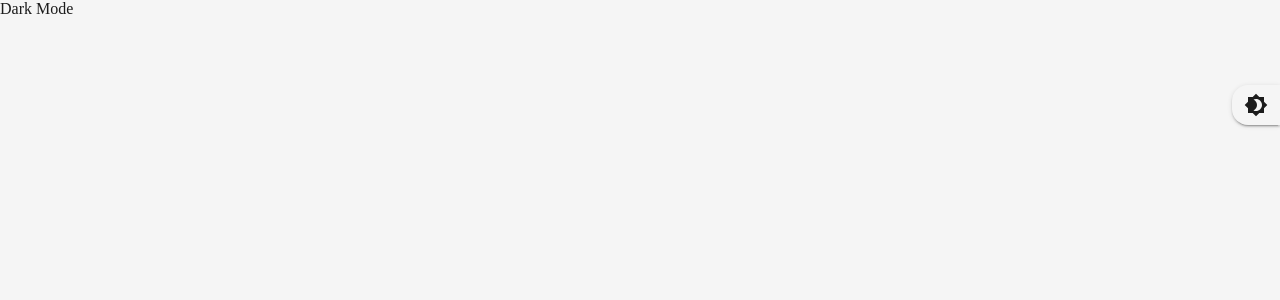
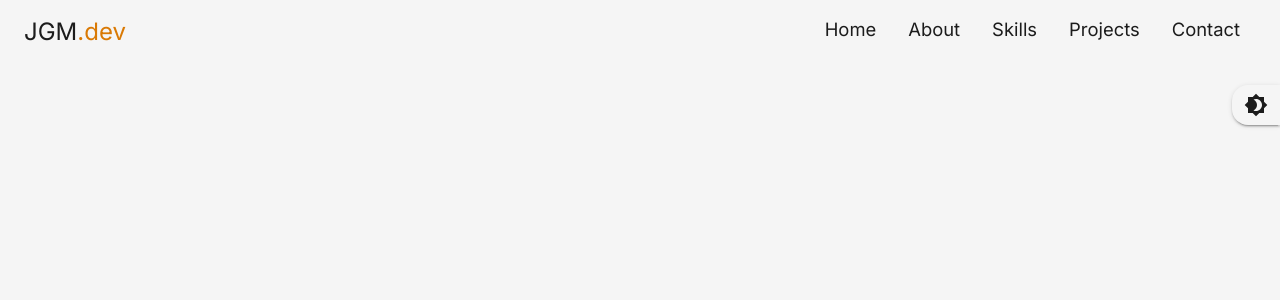
Before and after one commit to jordangm94/jgm-portfolio, a Next.js app: page / in a window 1280 px wide. Shown: the top 300 px of the page. Built offline with nearby package versions, Linux system fonts and the light colour scheme.

Commit message:
Create navigation bar with branding in left corner and navigation items on right

```diff
--- a/src/app/components/DarkMode.tsx
+++ b/src/app/components/DarkMode.tsx
@@ -9,7 +9,6 @@ export default function DarkMode() {
   const { setMode, mode } = useContext(ThemeContext);
   return (
     <Paper elevation={0} sx={{ height: "100vh", borderRadius: 0 }}>
-      Dark Mode
       <IconButton
         onClick={() => {
           if (mode) {
--- /dev/null
+++ b/src/app/components/NavBar.tsx
@@ -0,0 +1,79 @@
+"use client";
+import * as React from "react";
+import AppBar from "@mui/material/AppBar";
+import Box from "@mui/material/Box";
+import Toolbar from "@mui/material/Toolbar";
+import Typography from "@mui/material/Typography";
+import { useTheme } from "@mui/material";
+
+export default function NavBar() {
+  const theme = useTheme();
+
+  const navTypographyStyles = {
+    flexGrow: 1,
+    px: 2,
+    fontSize: "1.15rem",
+    "&:hover": {
+      color: theme.palette.primary.main,
+    },
+    cursor: "pointer",
+  };
+
+  return (
+    <Box sx={{ flexGrow: 1 }}>
+      <AppBar
+        sx={{
+          backgroundColor: theme.palette.background.paper,
+          color: theme.palette.text.primary,
+          backgroundImage: "none",
+          borderBottom: "none",
+        }}
+        position="static"
+      >
+        <Toolbar>
+          <Box
+            sx={{
+              display: "flex",
+              width: "100%",
+              justifyContent: "space-between",
+            }}
+          >
+            <Box sx={{ display: "flex" }}>
+              <Typography
+                variant="h5"
+                component="div"
+                sx={{ flexGrow: 1, color: theme.palette.text.primary }}
+              >
+                JGM
+              </Typography>
+              <Typography
+                variant="h5"
+                component="div"
+                sx={{ flexGrow: 1, color: theme.palette.primary.main }}
+              >
+                .dev
+              </Typography>
+            </Box>
+            <Box sx={{ display: "flex", cursor: "" }}>
+              <Typography component="div" sx={navTypographyStyles}>
+                Home
+              </Typography>
+              <Typography component="div" sx={navTypographyStyles}>
+                About
+              </Typography>
+              <Typography component="div" sx={navTypographyStyles}>
+                Skills
+              </Typography>
+              <Typography component="div" sx={navTypographyStyles}>
+                Projects
+              </Typography>
+              <Typography component="div" sx={navTypographyStyles}>
+                Contact
+              </Typography>
+            </Box>
+          </Box>
+        </Toolbar>
+      </AppBar>
+    </Box>
+  );
+}
--- a/src/app/page.tsx
+++ b/src/app/page.tsx
@@ -1,5 +1,11 @@
 import DarkMode from "./components/DarkMode";
+import NavBar from "./components/NavBar";
 
 export default function Home() {
-  return <DarkMode />;
+  return (
+    <>
+      <NavBar />
+      <DarkMode />
+    </>
+  );
 }
```
